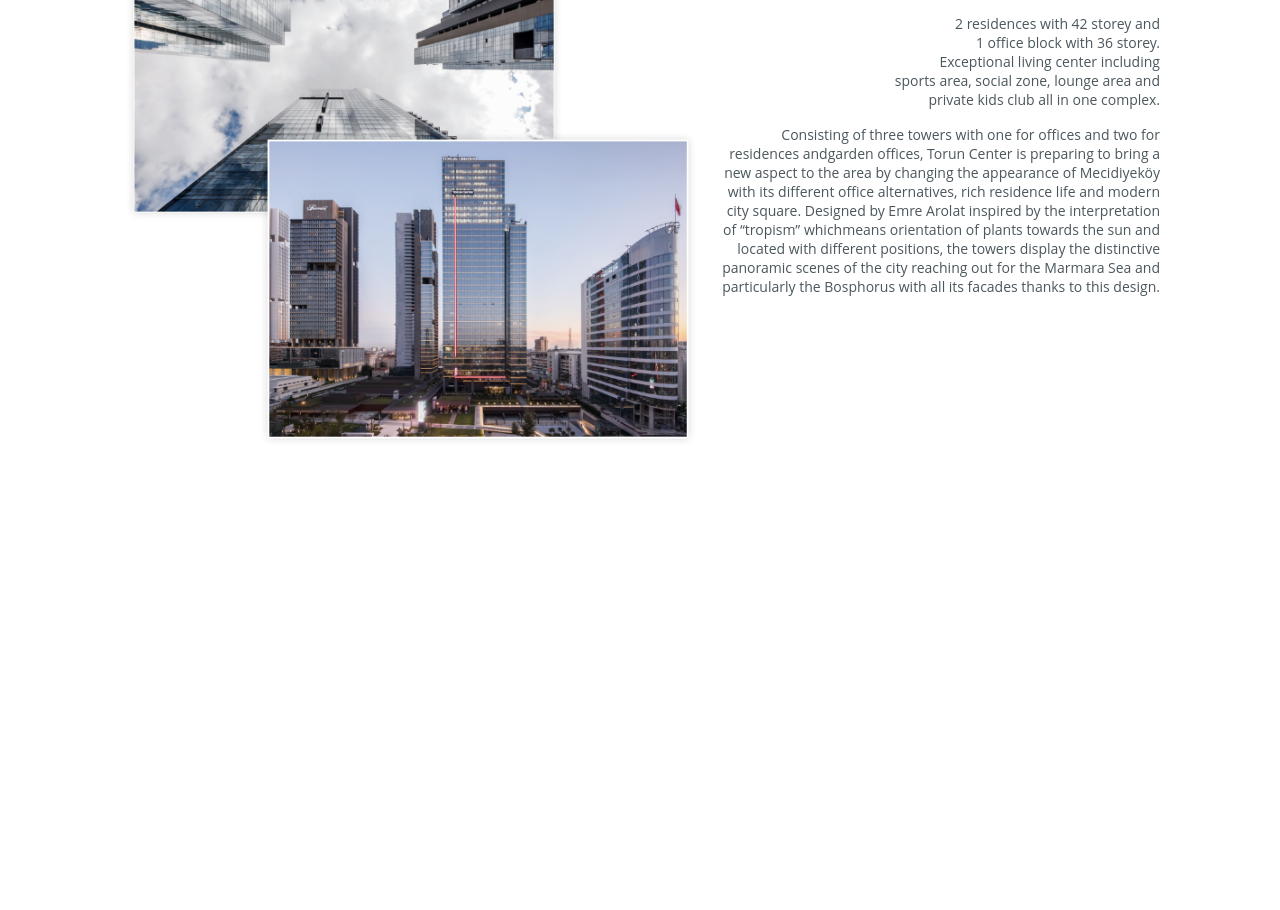
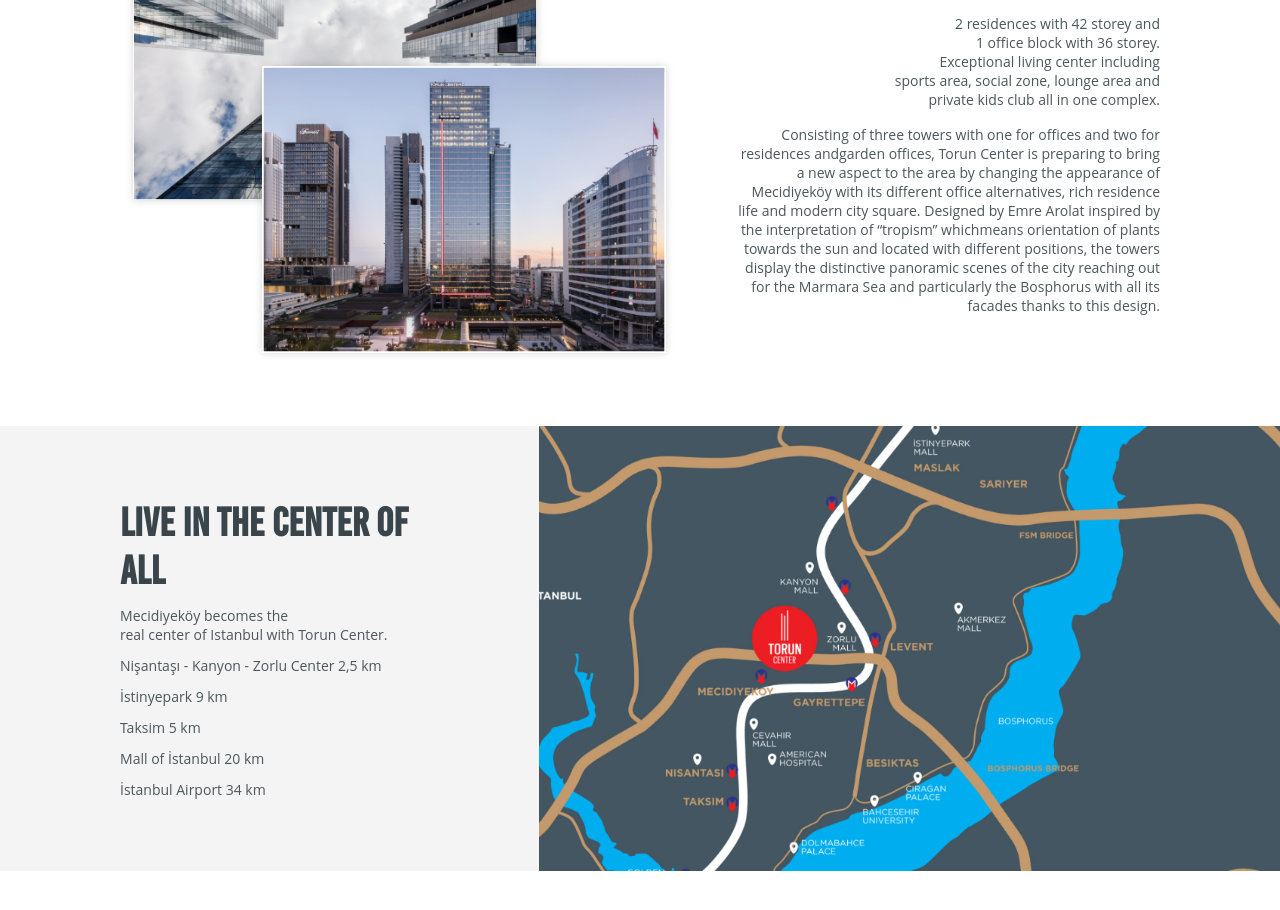
Before and after one commit to efdalyalcin/react_istanbul-landing-page, a React (Create React App) app: page / in a window 1280 px wide. Shown: the part 1700-2610 px from the top of the page. Before the commit the page ends 2324 px from the top, so only its background shows below. Built offline with nearby package versions, Linux system fonts and the light colour scheme.

Commit message:
section three is also done

```diff
--- a/src/App.scss
+++ b/src/App.scss
@@ -2,6 +2,10 @@
 
 .App {
   font-family: "Arquitecta", sans-serif;
+
+  &-bosluk {
+    height: 100px;
+  }
 }
 
 h3 {
--- a/src/App.tsx
+++ b/src/App.tsx
@@ -3,6 +3,7 @@
 import Header from './components/Header/Header';
 import LiveWorkTogether from './components/LiveWorkTogether/LiveWorkTogether';
 import SectionOne from './components/SectionOne/SectionOne';
+import SectionThree from './components/SectionThree/SectionThree';
 import SectionTwo from './components/SectionTwo/SectionTwo';
 import SeperationBar from './components/SeperationBar/SeperationBar';
 
@@ -16,7 +17,12 @@
         <SectionOne />
         <LiveWorkTogether />
         <SectionTwo />
+        <SectionThree />
       </main>
+      <div className="App-bosluk"></div>
+      {/* dont forget to remove bosluk from app.scss
+        make the map clickable and sent it to googlemaps
+      */}
     </div>
   );
 }
--- a/src/components/Header/Header.scss
+++ b/src/components/Header/Header.scss
@@ -61,7 +61,7 @@
     color: $c-main;
 
     @include mediaMaxWidth($mobileWidth) {
-      top: 40%;
+      top: 100px;
     }
 
     &--upper {
@@ -95,9 +95,9 @@
       @include mediaMaxWidth($mobileWidth) {
         margin-bottom: 4px;
 
-        height: 16px;
-        font-size: 16px;
-        border-radius: 0 0 8px 0;
+        height: 20px;
+        font-size: 20px;
+        border-radius: 0 0 20px 0;
         min-width: $minWidth;
       }
     }
@@ -137,9 +137,9 @@
       }
 
       @include mediaMaxWidth($mobileWidth) {
-        height: 14px;
-        font-size: 14px;
-        border-radius: 6px 0 0 0;
+        height: 16px;
+        font-size: 16px;
+        border-radius: 16px 0 0 0;
         min-width: 240px;
       }
     }
--- a/src/components/SectionOne/SectionOne.scss
+++ b/src/components/SectionOne/SectionOne.scss
@@ -47,7 +47,7 @@
     }
 
     @include mediaMaxWidth($mobileWidth) {
-      padding: 0 20px;
+      padding: 0 $paddingInfoMobile;
     }
   }
 
--- /dev/null
+++ b/src/components/SectionThree/SectionThree.scss
@@ -0,0 +1,65 @@
+@import '../../styles/utils';
+
+.SectionThree {
+  @extend %minMaxWidth;
+  margin: 0 auto;
+
+  display: grid;
+  grid-template-columns: 8fr 11fr;
+  grid-template-rows: 1;
+
+  background-color: $c-sectionBackground;
+
+  @include mediaMaxWidth($mobileWidth) {
+    grid-template-columns: 1fr;
+    grid-template-rows: 2;
+  }
+
+  &__info {
+    @extend %sectionPaddings;
+    padding-right: 100px;
+
+    grid-column: 1;
+
+    @include mediaMaxWidth($desktopTabletTransition) {
+      padding-right: 64px;
+    }
+
+    @include mediaMaxWidth {
+      padding-right: 40px;
+    }
+
+    @include mediaMaxWidth($mobileWidth) {
+      padding: 16px $paddingInfoMobile;
+      grid-row: 1;
+    }
+  }
+
+  &__title {
+    @extend %sectionTitleFonts;
+    margin-bottom: 12px;
+  }
+
+  &__details {
+    display: flex;
+    flex-direction: column;
+    gap: 12px;
+
+    color: $c-main;
+  }
+
+  &__image {
+    grid-column: 2;
+
+    background-image: url('../../images/torunlarMap.png');
+    background-position: center;
+    background-repeat: no-repeat;
+    background-size: cover;
+
+    @include mediaMaxWidth($mobileWidth) {
+      grid-column: 1;
+      grid-row: 2;
+      height: 200px;
+    }
+  }
+}
--- /dev/null
+++ b/src/components/SectionThree/SectionThree.tsx
@@ -0,0 +1,23 @@
+import './SectionThree.scss';
+
+export default function SectionThree() {
+  return (
+    <div className="SectionThree">
+      <div className="SectionThree__info">
+        <h3 className="SectionThree__title">Live in the Center of All</h3>
+        <div className="SectionThree__details">
+          <p>
+            Mecidiyeköy becomes the <br/>
+            real center of Istanbul with Torun Center.
+          </p>
+          <p>Nişantaşı - Kanyon - Zorlu Center 2,5 km</p>
+          <p>İstinyepark 9 km</p>
+          <p>Taksim 5 km</p>
+          <p>Mall of İstanbul 20 km</p>
+          <p>İstanbul Airport 34 km</p>
+        </div>
+      </div>
+      <div className="SectionThree__image" />
+    </div>
+  )
+}
--- a/src/components/SectionTwo/SectionTwo.scss
+++ b/src/components/SectionTwo/SectionTwo.scss
@@ -4,16 +4,13 @@
   @extend %sectionPaddings;
   @extend %minMaxWidth;
   margin: 0 auto;
+  padding-bottom: 20px;
 
   display: grid;
   grid-template-columns: 1fr 1fr;
   grid-template-rows: 1;
   column-gap: 180px;
   text-align: end;
-
-  @include mediaMaxWidth($desktopWidth) {
-    column-gap: 144px;
-  }
 
   @include mediaMaxWidth {
     column-gap: 48px;
@@ -51,7 +48,11 @@
     transition: transform 0.5s;
 
     &:hover {
-      transform: scale(1.05);
+      transform: translateY(40px);
+
+      @include mediaMaxWidth {
+        transform: scale(1.05);
+      }
 
       @include mediaMaxWidth($mobileWidth) {
         transform: unset;
@@ -67,6 +68,7 @@
 
     @include mediaMaxWidth {
       position: static;
+      z-index: unset;
     }
 
     @include mediaMaxWidth($mobileWidth) {
@@ -79,13 +81,15 @@
     top: -200px;
     left: 30%;
     z-index: 1;
+    margin-bottom: -120px;
 
     @include mediaMaxWidth($desktopWidth) {
-      top: -100px;
+      top: -160px;
     }
 
     @include mediaMaxWidth {
       position: static;
+      margin-bottom: unset;
     }
 
     @include mediaMaxWidth($mobileWidth) {
@@ -105,7 +109,7 @@
     @include mediaMaxWidth($mobileWidth) {
       grid-column: 1;
       grid-row: 1;
-      padding: 0 20px;
+      padding: 0 $paddingInfoMobile;
     }
   }
 
--- a/src/styles/_vars.scss
+++ b/src/styles/_vars.scss
@@ -11,3 +11,7 @@
 $c-main: #4b575d;
 $c-sectionTitles: #39454b;
 $c-formTextColor: #fff;
+$c-sectionBackground: #f4f4f4;
+
+// padding
+$paddingInfoMobile: 20px;
```
